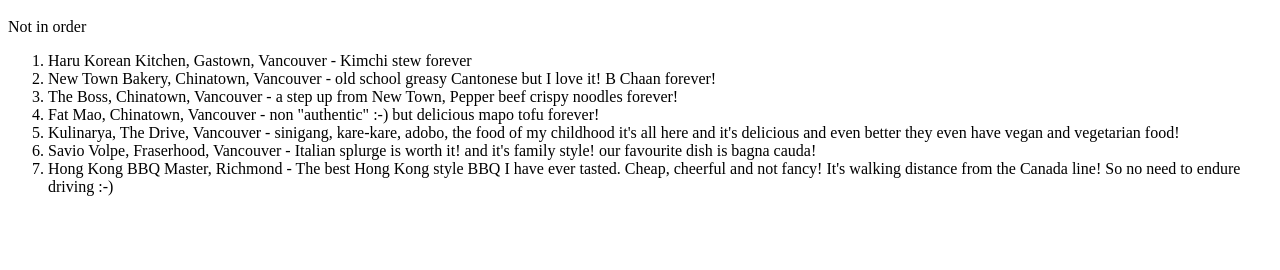
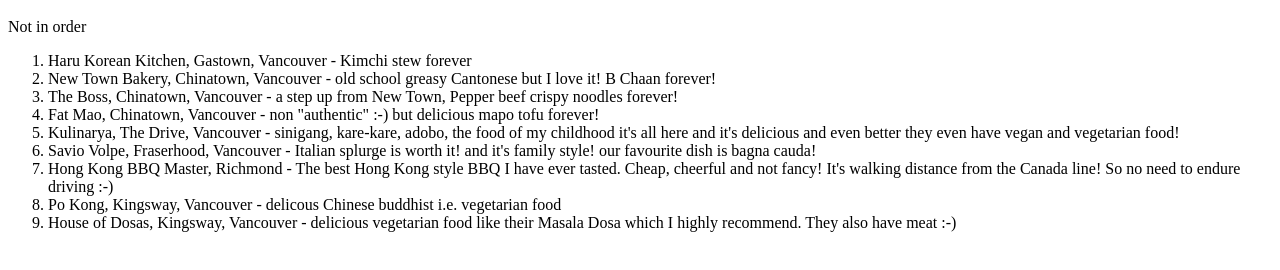
Before and after one commit to rtanglao/restaurant-11ty-fun, an Eleventy site: page src/reviews.md in a window 1280 px wide. Shown: the part 500-770 px from the top of the page. Built offline with nearby package versions, Linux system fonts and the light colour scheme; Eleventy itself is replaced by a stand-in of ours; files that its build step writes are made by us from their sources.

Commit message:
🚍🚩 Updated with Glitch House of Dosas :-)

```diff
--- a/src/reviews.md
+++ b/src/reviews.md
@@ -34,3 +34,6 @@
 1. Savio Volpe, Fraserhood, Vancouver - Italian splurge is worth it! and it's family style! our favourite dish is bagna cauda!
 1. Hong Kong BBQ Master, Richmond - The best Hong Kong style BBQ I have ever tasted. Cheap, cheerful and not fancy! It's walking distance from the Canada line!
 So no need to endure driving :-)
+1. Po Kong, Kingsway, Vancouver - delicous Chinese buddhist i.e. vegetarian food
+1. House of Dosas, Kingsway, Vancouver - delicious vegetarian food like their Masala Dosa which I highly recommend. They also
+have meat :-)
```
